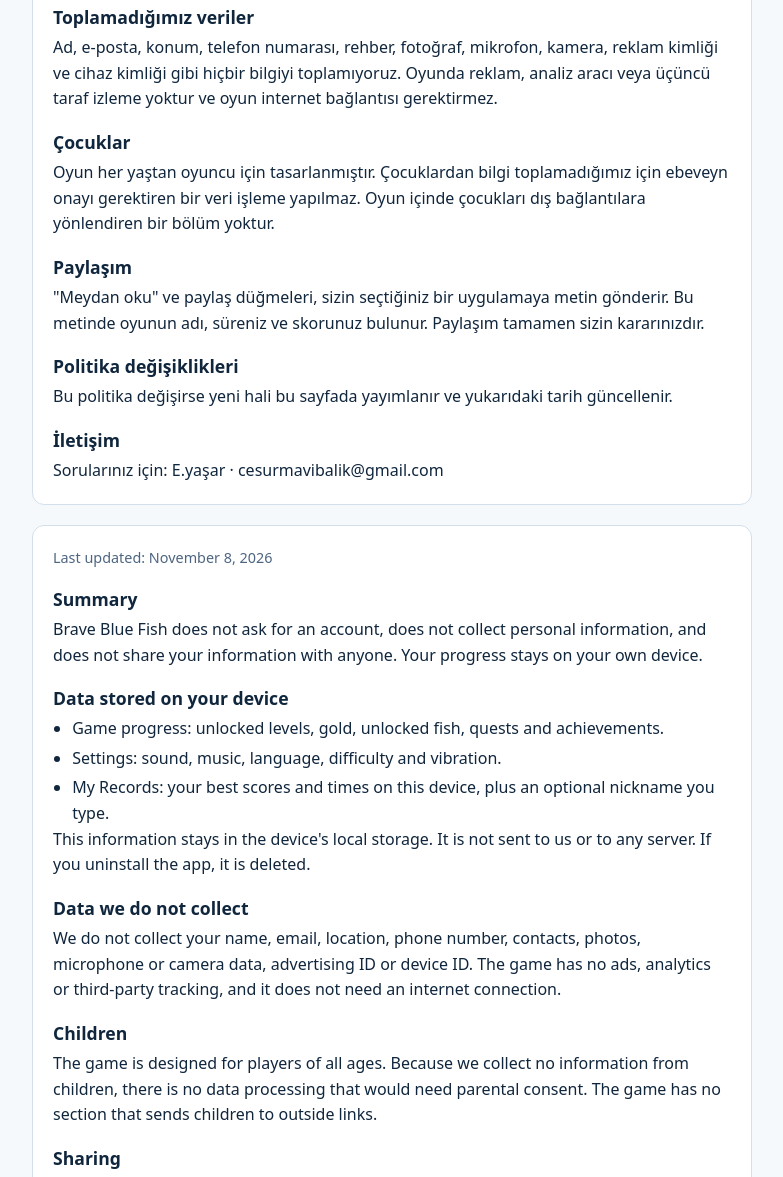
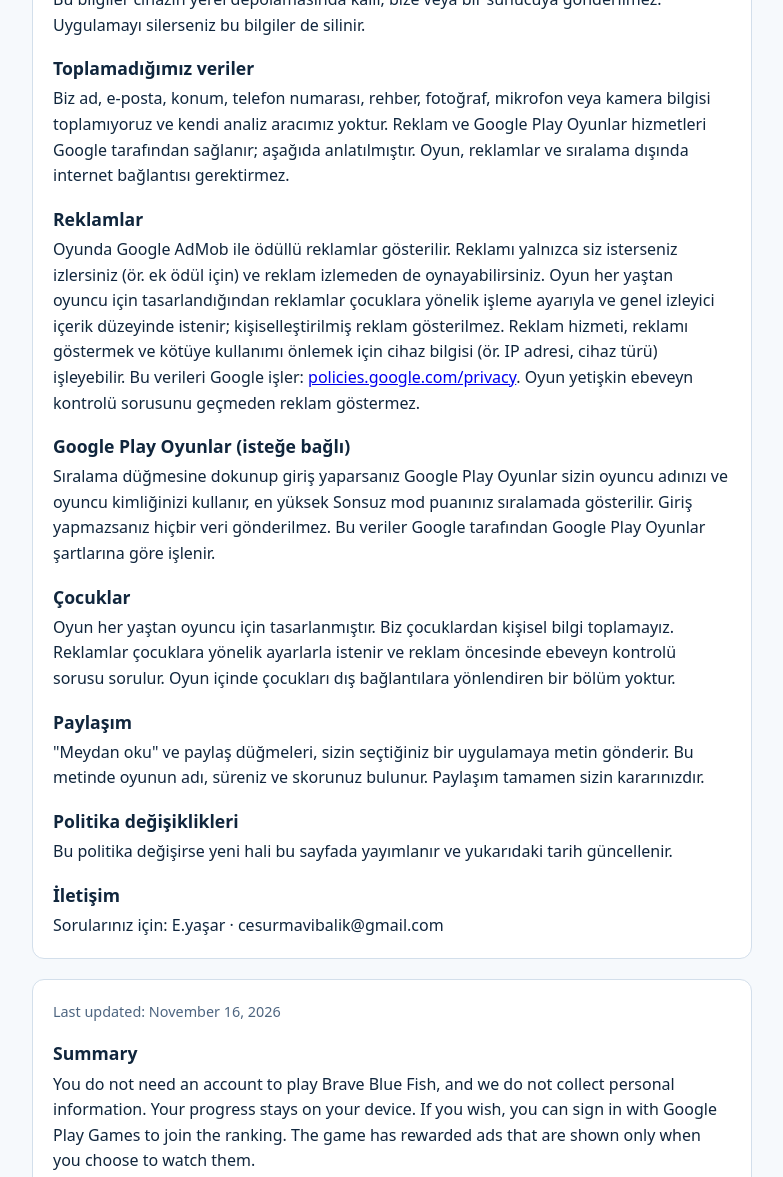
Before and after one commit to eyasar666/Cesur-mavi-bal-k, a website: page privacy-policy.html in a window 1280 px wide. Shown: the part 455-1632 px from the top of the page, without its empty margins (248-1031 px from the left). Drawn offline with Linux system fonts and the light colour scheme.

Commit message:
Add files via upload

```diff
--- a/privacy-policy.html
+++ b/privacy-policy.html
@@ -27,22 +27,26 @@ p,ul{margin:0}ul{padding-left:1.2em}li+li{margin-top:4px}
 </header>
 
 <section class="doc" id="tr">
-<p class="meta">Son güncelleme: 8 Kasım 2026</p>
-<div><h2>Özet</h2><p>Cesur Mavi Balık bir hesap istemez, kişisel bilgi toplamaz ve bilgilerinizi kimseyle paylaşmaz. Oyun ilerlemeniz yalnızca kendi cihazınızda saklanır.</p></div>
+<p class="meta">Son güncelleme: 16 Kasım 2026</p>
+<div><h2>Özet</h2><p>Cesur Mavi Balık oynamak için hesap gerekmez ve biz kişisel bilgi toplamayız. Oyun ilerlemeniz kendi cihazınızda saklanır. İsterseniz Google Play Oyunlar ile giriş yapıp sıralamaya katılabilirsiniz. Oyunda, izlemeyi siz seçtiğinizde gösterilen ödüllü reklamlar vardır.</p></div>
 <div><h2>Cihazınızda saklanan veriler</h2><ul><li>Oyun ilerlemesi: açılan bölümler, altın, açılan balıklar, görevler ve başarımlar.</li><li>Ayarlar: ses, müzik, dil, zorluk seviyesi ve titreşim.</li><li>Rekorlarım: kendi cihazınızdaki en iyi skorlar ve süreler, ayrıca isteğe bağlı olarak yazdığınız takma ad.</li></ul><p>Bu bilgiler cihazın yerel depolamasında kalır, bize veya bir sunucuya gönderilmez. Uygulamayı silerseniz bu bilgiler de silinir.</p></div>
-<div><h2>Toplamadığımız veriler</h2><p>Ad, e-posta, konum, telefon numarası, rehber, fotoğraf, mikrofon, kamera, reklam kimliği ve cihaz kimliği gibi hiçbir bilgiyi toplamıyoruz. Oyunda reklam, analiz aracı veya üçüncü taraf izleme yoktur ve oyun internet bağlantısı gerektirmez.</p></div>
-<div><h2>Çocuklar</h2><p>Oyun her yaştan oyuncu için tasarlanmıştır. Çocuklardan bilgi toplamadığımız için ebeveyn onayı gerektiren bir veri işleme yapılmaz. Oyun içinde çocukları dış bağlantılara yönlendiren bir bölüm yoktur.</p></div>
+<div><h2>Toplamadığımız veriler</h2><p>Biz ad, e-posta, konum, telefon numarası, rehber, fotoğraf, mikrofon veya kamera bilgisi toplamıyoruz ve kendi analiz aracımız yoktur. Reklam ve Google Play Oyunlar hizmetleri Google tarafından sağlanır; aşağıda anlatılmıştır. Oyun, reklamlar ve sıralama dışında internet bağlantısı gerektirmez.</p></div>
+<div><h2>Reklamlar</h2><p>Oyunda Google AdMob ile ödüllü reklamlar gösterilir. Reklamı yalnızca siz isterseniz izlersiniz (ör. ek ödül için) ve reklam izlemeden de oynayabilirsiniz. Oyun her yaştan oyuncu için tasarlandığından reklamlar çocuklara yönelik işleme ayarıyla ve genel izleyici içerik düzeyinde istenir; kişiselleştirilmiş reklam gösterilmez. Reklam hizmeti, reklamı göstermek ve kötüye kullanımı önlemek için cihaz bilgisi (ör. IP adresi, cihaz türü) işleyebilir. Bu verileri Google işler: <a href="https://policies.google.com/privacy">policies.google.com/privacy</a>. Oyun yetişkin ebeveyn kontrolü sorusunu geçmeden reklam göstermez.</p></div>
+<div><h2>Google Play Oyunlar (isteğe bağlı)</h2><p>Sıralama düğmesine dokunup giriş yaparsanız Google Play Oyunlar sizin oyuncu adınızı ve oyuncu kimliğinizi kullanır, en yüksek Sonsuz mod puanınız sıralamada gösterilir. Giriş yapmazsanız hiçbir veri gönderilmez. Bu veriler Google tarafından Google Play Oyunlar şartlarına göre işlenir.</p></div>
+<div><h2>Çocuklar</h2><p>Oyun her yaştan oyuncu için tasarlanmıştır. Biz çocuklardan kişisel bilgi toplamayız. Reklamlar çocuklara yönelik ayarlarla istenir ve reklam öncesinde ebeveyn kontrolü sorusu sorulur. Oyun içinde çocukları dış bağlantılara yönlendiren bir bölüm yoktur.</p></div>
 <div><h2>Paylaşım</h2><p>"Meydan oku" ve paylaş düğmeleri, sizin seçtiğiniz bir uygulamaya metin gönderir. Bu metinde oyunun adı, süreniz ve skorunuz bulunur. Paylaşım tamamen sizin kararınızdır.</p></div>
 <div><h2>Politika değişiklikleri</h2><p>Bu politika değişirse yeni hali bu sayfada yayımlanır ve yukarıdaki tarih güncellenir.</p></div>
 <div><h2>İletişim</h2><p>Sorularınız için: E.yaşar · cesurmavibalik@gmail.com</p></div>
 </section>
 
 <section class="doc" id="en" hidden>
-<p class="meta">Last updated: November 8, 2026</p>
-<div><h2>Summary</h2><p>Brave Blue Fish does not ask for an account, does not collect personal information, and does not share your information with anyone. Your progress stays on your own device.</p></div>
+<p class="meta">Last updated: November 16, 2026</p>
+<div><h2>Summary</h2><p>You do not need an account to play Brave Blue Fish, and we do not collect personal information. Your progress stays on your device. If you wish, you can sign in with Google Play Games to join the ranking. The game has rewarded ads that are shown only when you choose to watch them.</p></div>
 <div><h2>Data stored on your device</h2><ul><li>Game progress: unlocked levels, gold, unlocked fish, quests and achievements.</li><li>Settings: sound, music, language, difficulty and vibration.</li><li>My Records: your best scores and times on this device, plus an optional nickname you type.</li></ul><p>This information stays in the device's local storage. It is not sent to us or to any server. If you uninstall the app, it is deleted.</p></div>
-<div><h2>Data we do not collect</h2><p>We do not collect your name, email, location, phone number, contacts, photos, microphone or camera data, advertising ID or device ID. The game has no ads, analytics or third-party tracking, and it does not need an internet connection.</p></div>
-<div><h2>Children</h2><p>The game is designed for players of all ages. Because we collect no information from children, there is no data processing that would need parental consent. The game has no section that sends children to outside links.</p></div>
+<div><h2>Data we do not collect</h2><p>We do not collect your name, email, location, phone number, contacts, photos, microphone or camera data, and we run no analytics of our own. Ads and Google Play Games are provided by Google and are described below. Apart from ads and the ranking, the game does not need an internet connection.</p></div>
+<div><h2>Ads</h2><p>The game shows rewarded ads through Google AdMob. You watch an ad only if you choose to (for example, for an extra reward), and you can play without watching ads. Because the game is made for players of all ages, ads are requested with child-directed treatment and a general-audience content rating; personalized ads are not shown. The ad service may process device information (such as IP address and device type) to serve ads and prevent abuse. Google processes this data: <a href="https://policies.google.com/privacy">policies.google.com/privacy</a>. The game shows an ad only after a grown-up check question is answered.</p></div>
+<div><h2>Google Play Games (optional)</h2><p>If you tap the ranking button and sign in, Google Play Games uses your player name and player ID, and your best Endless mode score is shown on the leaderboard. If you do not sign in, no such data is sent. Google processes this data under the Google Play Games terms.</p></div>
+<div><h2>Children</h2><p>The game is designed for players of all ages. We do not collect personal information from children. Ads are requested with child-directed settings and a grown-up check question is asked before an ad. The game has no section that sends children to outside links.</p></div>
 <div><h2>Sharing</h2><p>The challenge and share buttons send text to an app you choose. The text contains the game's name, your time and your score. Sharing is always your decision.</p></div>
 <div><h2>Changes to this policy</h2><p>If this policy changes, the new version will be posted on this page and the date above will be updated.</p></div>
 <div><h2>Contact</h2><p>Questions: E.yaşar · cesurmavibalik@gmail.com</p></div>
```
